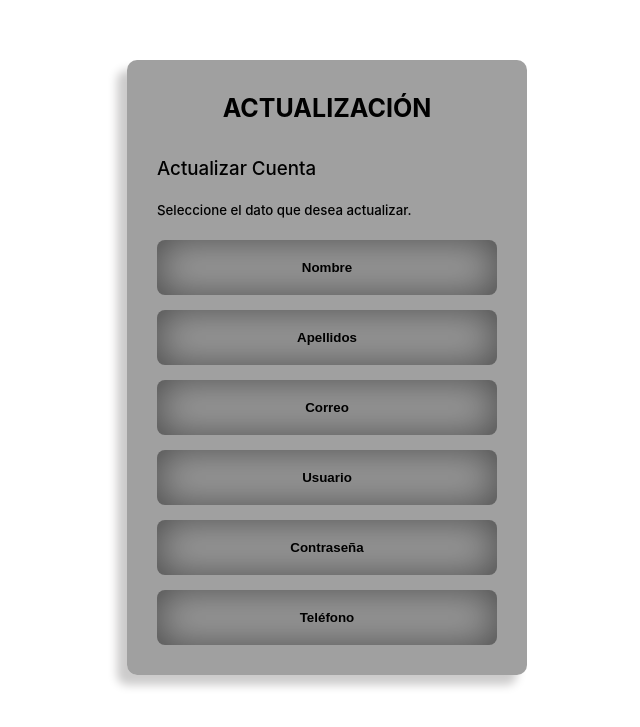
After one commit to hasael014/Codigos-escolares, a PHP site: page /actualizacion-de-datos.html in a window 1280 px wide. The commit adds this page. Shown: the top 727 px of the page, without its empty margins (313-953 px from the left). Run offline with PHP 8.4, Linux system fonts and the light colour scheme.

Commit message:
contibuciopn de hoy

```diff
--- /dev/null
+++ b/PHP/base-de-datos-ceneciion/actualizacion-de-datos.html
@@ -0,0 +1,47 @@
+<!DOCTYPE html>
+<html lang="es">
+
+<head>
+    <title></title>
+    <meta charset="UTF-8">
+    <meta name="viewport" content="width=device-width, initial-scale=1">
+    <link href="css/style.css" rel="stylesheet">
+</head>
+
+<body>
+    <!--<form action="php/actualizacion-de-datos.php" method="POST">-->
+    <div class="continer">
+        <section class="form-register">
+            <center>
+                <h4>ACTUALIZACIÓN</h4>
+            </center>
+            <h3>Actualizar Cuenta</h3>
+            <h5>Seleccione el dato que desea actualizar.</h5>
+            <div class="contenedor-inputs">
+                <!--
+                <form action="Nombre.html">-->
+                <button type="submit"><p>Nombre</p></button>
+                <!--</form>
+                <form action="Apellidos.html">-->
+                <button type="submit"><p>Apellidos</p></button>
+                <!--</form>
+                <form action="Correo.html">-->
+                <button type="submit"><p>Correo</p></button>
+                <!--</form>
+                <form action="Usuario.html">-->
+                <button type="submit"><p>Usuario</p></button>
+                <!--</form>
+                <form action="Contraseña.html">-->
+                <button type="submit"><p>Contraseña</p></button>
+                <!--</form>
+                <form action="Telefono.html">-->
+                <button type="submit"><p>Teléfono</p></button>
+                <!--</form>-->
+            </div>
+        </section>
+    </div>
+
+
+</body>
+
+</html>
--- a/PHP/base-de-datos-ceneciion/css/style.css
+++ b/PHP/base-de-datos-ceneciion/css/style.css
@@ -36,6 +36,11 @@ h4 {
 }
 
 h3 {
+    margin-left: var(--af);
+    font-weight: var(--weight-4);
+}
+
+h5 {
     margin-left: var(--af);
     font-weight: var(--weight-4);
 }
@@ -85,8 +90,26 @@ a {
 
 .ifr {
     display: list-item;
-    width: 80%;
-    height: 500px;
+    width: 85%;
+    height: 555px;
     margin-top: var(--mt-con);
     border: none;
 }
+
+button {
+    background: rgba(7, 7, 7, 0.028);
+    border-radius: 8px;
+    width: 100%;
+    height: 55px;
+    display: table;
+    margin: 15px 0 0 0;
+    cursor: pointer;
+    border: transparent;
+    box-shadow: 0px 0px 40px rgba(0, 0, 0, 0.545) inset;
+    font-weight: var(--weight-3);
+}
+
+button:hover {
+    transform: scale(1.04);
+    box-shadow: 0px 0px 45px rgba(0, 0, 0, 0.82);
+}
--- a/PHP/base-de-datos-ceneciion/index.html
+++ b/PHP/base-de-datos-ceneciion/index.html
@@ -42,7 +42,10 @@ onsubmit="return validar();"
         <!--<iframe src="php/registros-anteriores.php" width="50%"></iframe>-->
     </div>
     <div class="continer">
-        <iframe class="ifr" src="php/prue.php"></iframe>
+        <iframe class="ifr" src="actualizacion-de-datos.html"></iframe>
+    </div>
+    <div class=" continer ">
+        <iframe class="ifr " src="php/prue.php "></iframe>
     </div>
 </body>
 
--- /dev/null
+++ b/PHP/base-de-datos-ceneciion/php/actualizacion-de-contraseña.php
@@ -0,0 +1,5 @@
+<?php
+
+
+
+?>
--- a/PHP/base-de-datos-ceneciion/php/prue.php
+++ b/PHP/base-de-datos-ceneciion/php/prue.php
@@ -12,8 +12,7 @@ $result = mysqli_query($enlace, $sql);
 if (mysqli_num_rows($result) > 0) {
   // output data of each row
   while($row = mysqli_fetch_assoc($result)) {
-    echo "ID: " . $row['id'];
-    echo "- Nombre: " . $row['Nombre'];
+    echo "ID: " . $row['id']. "- Nombre: " . $row['Nombre']. " " . $row['Apellidos']. "<br>";
   }
 } else {
   echo "0 results";
--- a/PHP/base-de-datos-ceneciion/php/registros-anteriores.php
+++ b/PHP/base-de-datos-ceneciion/php/registros-anteriores.php
@@ -10,5 +10,5 @@ if ($enlace->query($sql) === TRUE) {
 } else {
   echo "Error deleting record: " . $enlace->error;
 }
-header('location:../index.html');
+header('location:../eliminar-datos.html');
 $enlace->close();
```
Also changed, not shown: PHP/base-de-datos-ceneciion/php/actualizacion-de-datos.php (added, +17 -0 lines), PHP/base-de-datos-ceneciion/Nombre.html (added).
